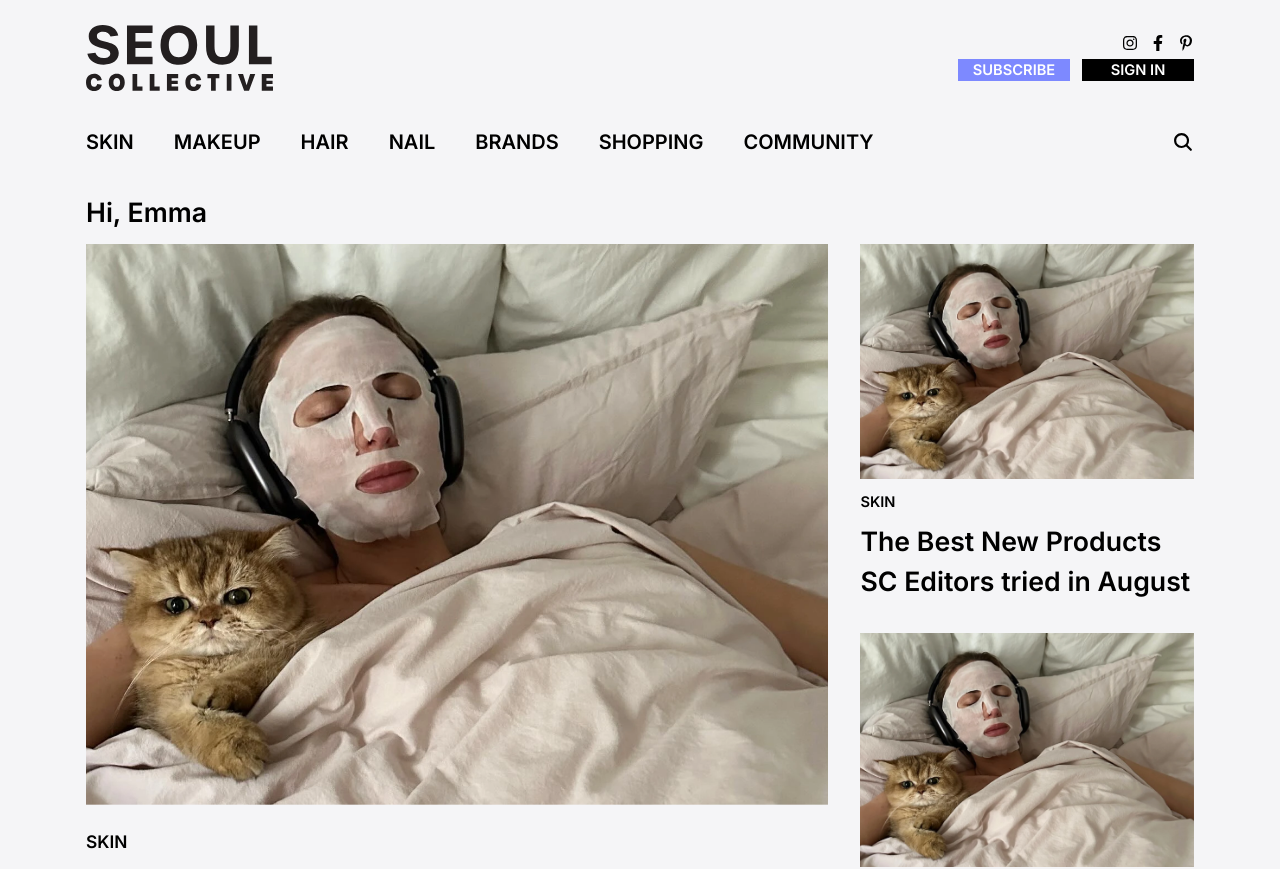
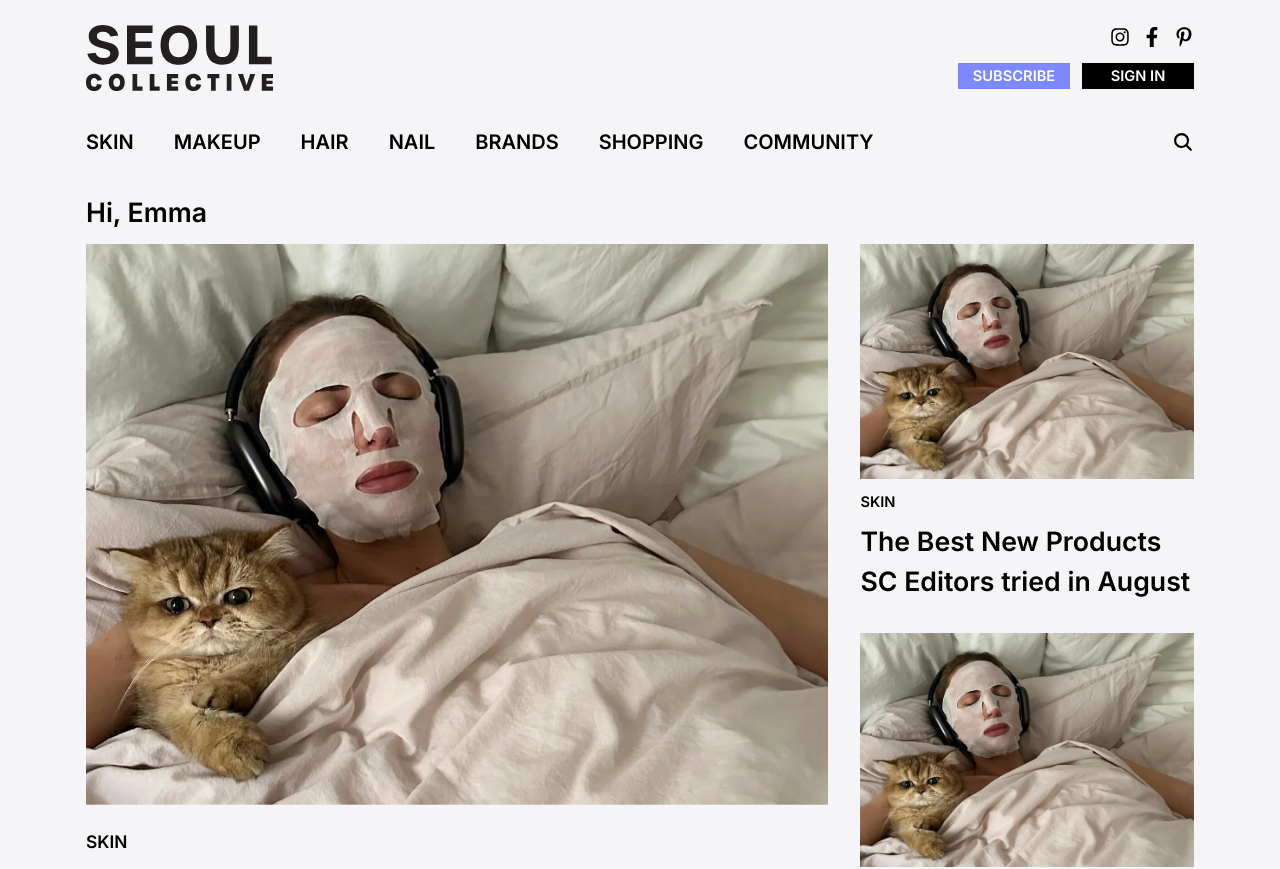
Before and after one commit to SEOUL-COLLECTIVE/SEOUL-COLLECTIVE-Client, a Next.js app: page / in a window 1280 px wide. Shown: the top 869 px of the page. Built offline with nearby package versions, Linux system fonts and the light colour scheme.

Commit message:
chore: sns icon size 20, button py-0.5

```diff
--- a/src/components/Common/Topbar.tsx
+++ b/src/components/Common/Topbar.tsx
@@ -32,20 +32,20 @@ export default function Topbar() {
             />
           </Link>
 
-          <div className="flex flex-col items-end gap-y-2">
+          <div className="flex flex-col items-end gap-y-4">
             <div className="flex gap-3">
               <a href="https://www.instagram.com/seoulcollective_official/" aria-label="Instagram">
-                <FaInstagram />
+                <FaInstagram size={20} />
               </a>
               <a href="#" aria-label="Facebook">
-                <FaFacebookF />
+                <FaFacebookF size={20} />
               </a>
               <a href="#" aria-label="Pinterest">
-                <FaPinterestP />
+                <FaPinterestP size={20} />
               </a>
             </div>
             <div className="flex gap-3">
-              <button className="w-[7rem] bg-purple text-p11 font-semibold text-white">
+              <button className="w-[7rem] bg-purple text-p11 font-semibold text-white py-0.5">
                 SUBSCRIBE
               </button>
               <button className="w-[7rem] bg-black text-p11 font-semibold text-white">
```
